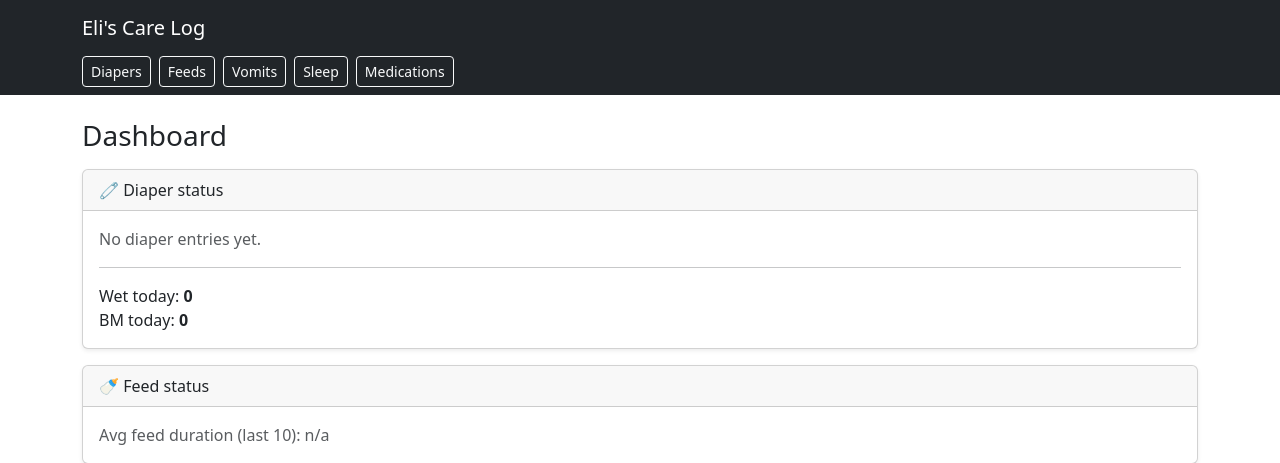
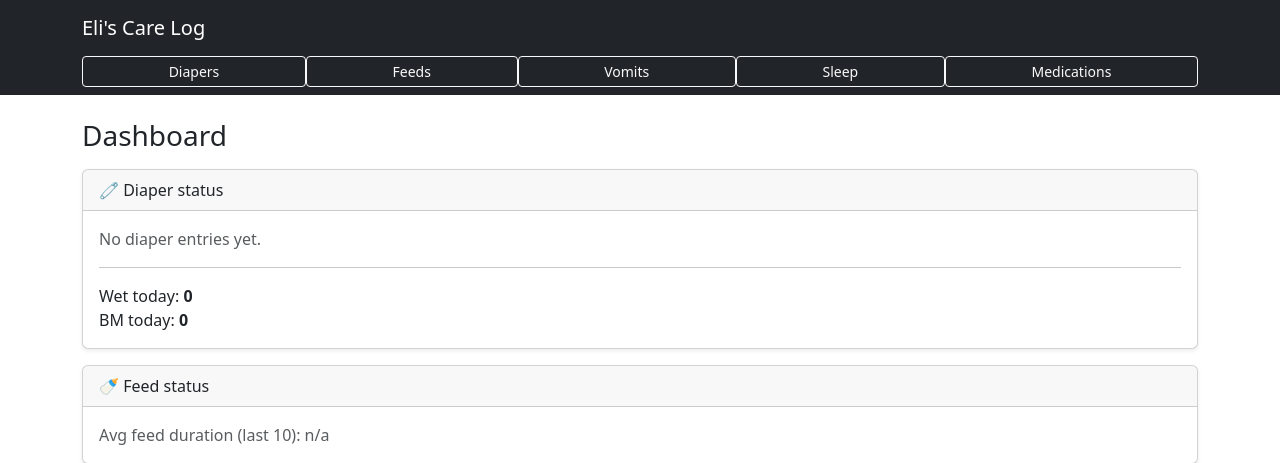
Before and after one commit to supersaiyoon/eli-care-log, a Flask app: page / in a window 1280 px wide. Shown: the top 463 px of the page. Run offline with Flask 3, Linux system fonts and the light colour scheme; parts of the project's set-up code (start-up, migrations or seed data) failed here and were passed over.

Commit message:
Evenly distribute top navigation links across navbar

```diff
--- a/templates/base.html
+++ b/templates/base.html
@@ -167,12 +167,12 @@
                 <a class="navbar-brand" href="{{ url_for('dashboard') }}">Eli's Care Log</a>
 
                 <!-- LIST LINKS -->
-                <div class="d-flex gap-2 flex-wrap">
-                    <a class="btn btn-outline-light btn-sm" href="{{ url_for('diaper_list') }}">Diapers</a>
-                    <a class="btn btn-outline-light btn-sm" href="{{ url_for('feed_list') }}">Feeds</a>
-                    <a class="btn btn-outline-light btn-sm" href="{{ url_for('vomit_list') }}">Vomits</a>
-                    <a class="btn btn-outline-light btn-sm" href="{{ url_for('sleep_list') }}">Sleep</a>
-                    <a class="btn btn-outline-light btn-sm" href="{{ url_for('medication_list') }}">Medications</a>
+                <div class="d-flex flex-wrap w-100">
+                    <a class="btn btn-outline-light btn-sm flex-fill text-center" href="{{ url_for('diaper_list') }}">Diapers</a>
+                    <a class="btn btn-outline-light btn-sm flex-fill text-center" href="{{ url_for('feed_list') }}">Feeds</a>
+                    <a class="btn btn-outline-light btn-sm flex-fill text-center" href="{{ url_for('vomit_list') }}">Vomits</a>
+                    <a class="btn btn-outline-light btn-sm flex-fill text-center" href="{{ url_for('sleep_list') }}">Sleep</a>
+                    <a class="btn btn-outline-light btn-sm flex-fill text-center" href="{{ url_for('medication_list') }}">Medications</a>
                 </div>
             </div>
         </nav>
```
